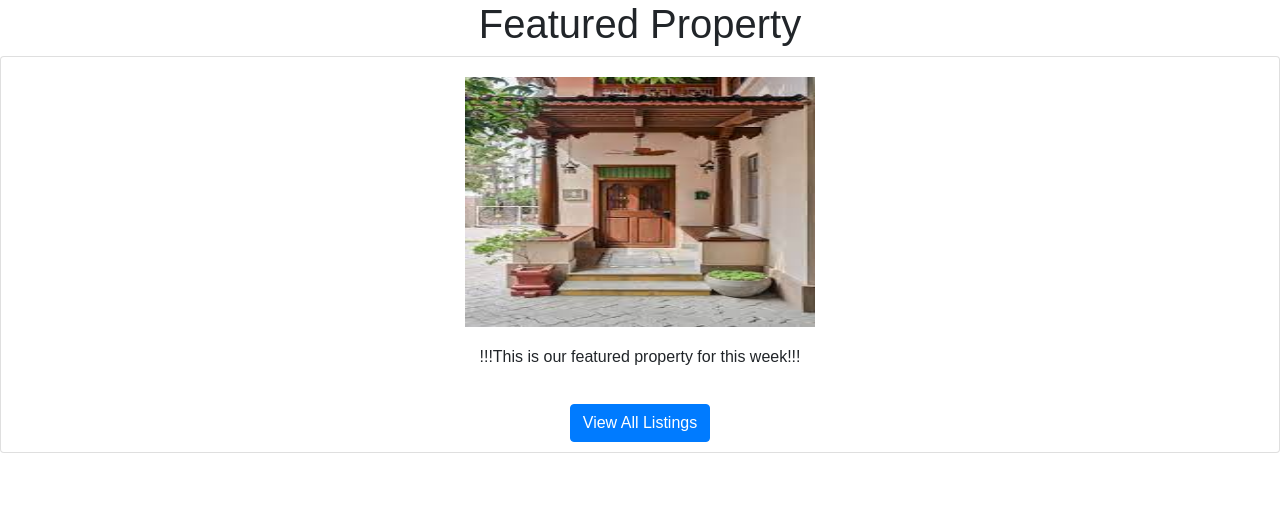
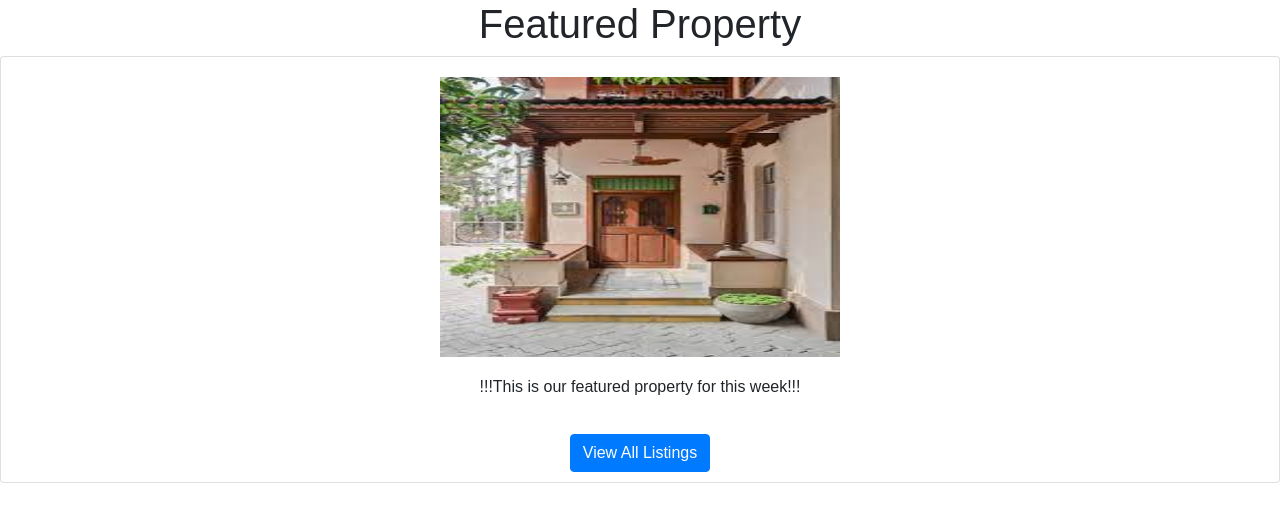
Before and after one commit to hashmat78692/AdVanceHomeRealEstates, a Django app: page / in a window 1280 px wide. Shown: the part 66-588 px from the top of the page. Run offline with Django 4.2, Linux system fonts and the light colour scheme; data comes from the database, SQL or seed files in the repository; some libraries are stand-ins or nearby versions.

Commit message:
Update home.html

```diff
--- a/listings/templates/home.html
+++ b/listings/templates/home.html
@@ -22,6 +22,9 @@
     .property-image {
       display: block;
       margin: 0 auto;
+      /* Increase image size */
+      width: 400px;
+      height: 280px;
     }
 
     .center-text {
@@ -35,7 +38,6 @@
       margin-top: 20px; /* Adjust the margin-top value as needed */
       padding: 10px;   /* Add padding to the button */
     }
-
   </style>
 
   <div class="card">
@@ -43,7 +45,7 @@
       <div class="listing-image">
         <div class="column">
           <a href="{% url 'detailview' item.property_listing_id %}">
-            <img src="{{ item.property_listing_pic1.url }}" class="property-image" alt="Property image" width="350" height="250">
+            <img src="{{ item.property_listing_pic1.url }}" class="property-image" alt="Property image" width="500" height="350">
           </a>
         </div>
       </div>
@@ -52,7 +54,6 @@
     <script src="{% static 'listings.js' %}"></script>
 
     <h6 class="center-text">!!!This is our featured property for this week!!!</h6>
-
     <div class="center-button">
       <button type="button" class="btn btn-primary" onclick="window.location.href='{% url 'listings' %}'">
         View All Listings
```
